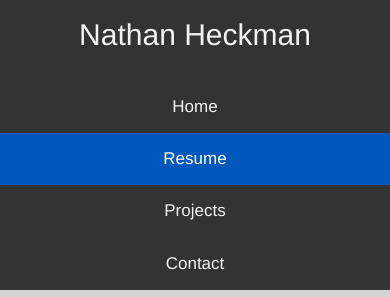
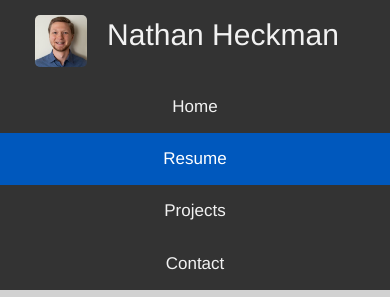
Before and after one commit to nheckman-29/heckman, a Flask app: page /resume in a window 390 px wide. Shown: the top 297 px of the page. Run offline with Flask 2, Linux system fonts and the light colour scheme; some libraries are stand-ins or nearby versions.

Commit message:
Resume Color, Tab Icon, Headshot

```diff
--- a/static/style.css
+++ b/static/style.css
@@ -1,5 +1,5 @@
 body {
-    background-color: lightgray;
+    background-color: rgb(209, 209, 209);
 }
 
 /* Add a black background color to the top navigation */
@@ -36,6 +36,14 @@ body {
     top: 50%;
     left: 50%;
     transform: translate(-50%, -50%);
+}
+
+.topnav-centered img {
+    position: fixed;
+    height: 52px;
+    width: 52px;
+    top: 0%;
+    right: 0%;
 }
 
 /* Change the color of links on hover */
@@ -121,6 +129,13 @@ body {
         transform: none;
     }
 
+    .topnav-centered img {
+        border-radius: 5px;
+        position: relative;
+        height: 52px;
+        width: 52px;
+    }
+
     .left {
         float: none;
         width: 100%;
--- a/templates/contact.html
+++ b/templates/contact.html
@@ -3,6 +3,7 @@
 
 <head>
     <title>Nathan Heckman</title>
+    <link rel="icon" type="image/x-icon" href="static/n.png">
     <link rel="stylesheet" href="https://maxcdn.bootstrapcdn.com/bootstrap/3.4.1/css/bootstrap.min.css">
     <link rel="stylesheet" href={{ url_for( 'static' , filename="style.css" ) }} />
 </head>
@@ -10,6 +11,7 @@
 <body>
     <div class="topnav">
         <div class="topnav-centered">
+            <img src="static/headshot.jpg" alt="Nathan Heckman">
             <p>Nathan Heckman</p>
         </div>
         <a href="/home">Home</a>
@@ -26,7 +28,7 @@
         <div class="right">
             <a href="https://www.linkedin.com/in/nathan-heckman/">
                 <div class="linkedin">
-                    <img src="static/LinkedIn.png">
+                    <img src="static/linkedin.png" alt="LinkedIn">
                 </div>
             </a>
         </div>
--- a/templates/home.html
+++ b/templates/home.html
@@ -3,6 +3,7 @@
 
 <head>
     <title>Nathan Heckman</title>
+    <link rel="icon" type="image/x-icon" href="static/n.png">
     <link rel="stylesheet" href="https://maxcdn.bootstrapcdn.com/bootstrap/3.4.1/css/bootstrap.min.css">
     <link rel="stylesheet" href={{ url_for( 'static' , filename="style.css" ) }} />
 </head>
@@ -10,6 +11,7 @@
 <body>
     <div class="topnav">
         <div class="topnav-centered">
+            <img src="static/headshot.jpg" alt="Nathan Heckman">
             <p>Nathan Heckman</p>
         </div>
         <a class="active" href="/home">Home</a>
--- a/templates/projects.html
+++ b/templates/projects.html
@@ -3,6 +3,7 @@
 
 <head>
     <title>Nathan Heckman</title>
+    <link rel="icon" type="image/x-icon" href="static/n.png">
     <link rel="stylesheet" href="https://maxcdn.bootstrapcdn.com/bootstrap/3.4.1/css/bootstrap.min.css">
     <link rel="stylesheet" href={{ url_for( 'static' , filename="style.css" ) }} />
 </head>
@@ -10,6 +11,7 @@
 <body>
     <div class="topnav">
         <div class="topnav-centered">
+            <img src="static/headshot.jpg" alt="Nathan Heckman">
             <p>Nathan Heckman</p>
         </div>
         <a href="/home">Home</a>
--- a/templates/resume.html
+++ b/templates/resume.html
@@ -3,6 +3,7 @@
 
 <head>
     <title>Nathan Heckman</title>
+    <link rel="icon" type="image/x-icon" href="static/n.png">
     <link rel="stylesheet" href="https://maxcdn.bootstrapcdn.com/bootstrap/3.4.1/css/bootstrap.min.css">
     <link rel="stylesheet" href={{ url_for( 'static' , filename="style.css" ) }} />
 </head>
@@ -10,6 +11,7 @@
 <body>
     <div class="topnav">
         <div class="topnav-centered">
+            <img src="static/headshot.jpg" alt="Nathan Heckman">
             <p>Nathan Heckman</p>
         </div>
         <a href="/home">Home</a>
```
Also changed, not shown: static/adp.png (renamed from static/ADP.PNG), static/classic.jpg (renamed from static/Classic-Collision.JPG), static/gsu.png (renamed from static/GSU.PNG), static/headshot.jpg (renamed from static/Headshot.jpg), static/linkedin.png (renamed from static/LinkedIn.png), static/n.png (renamed from static/N.png), static/neenah.png (renamed from static/Neenah.PNG), static/rcb.jpg (renamed from static/RCB.jpg).
